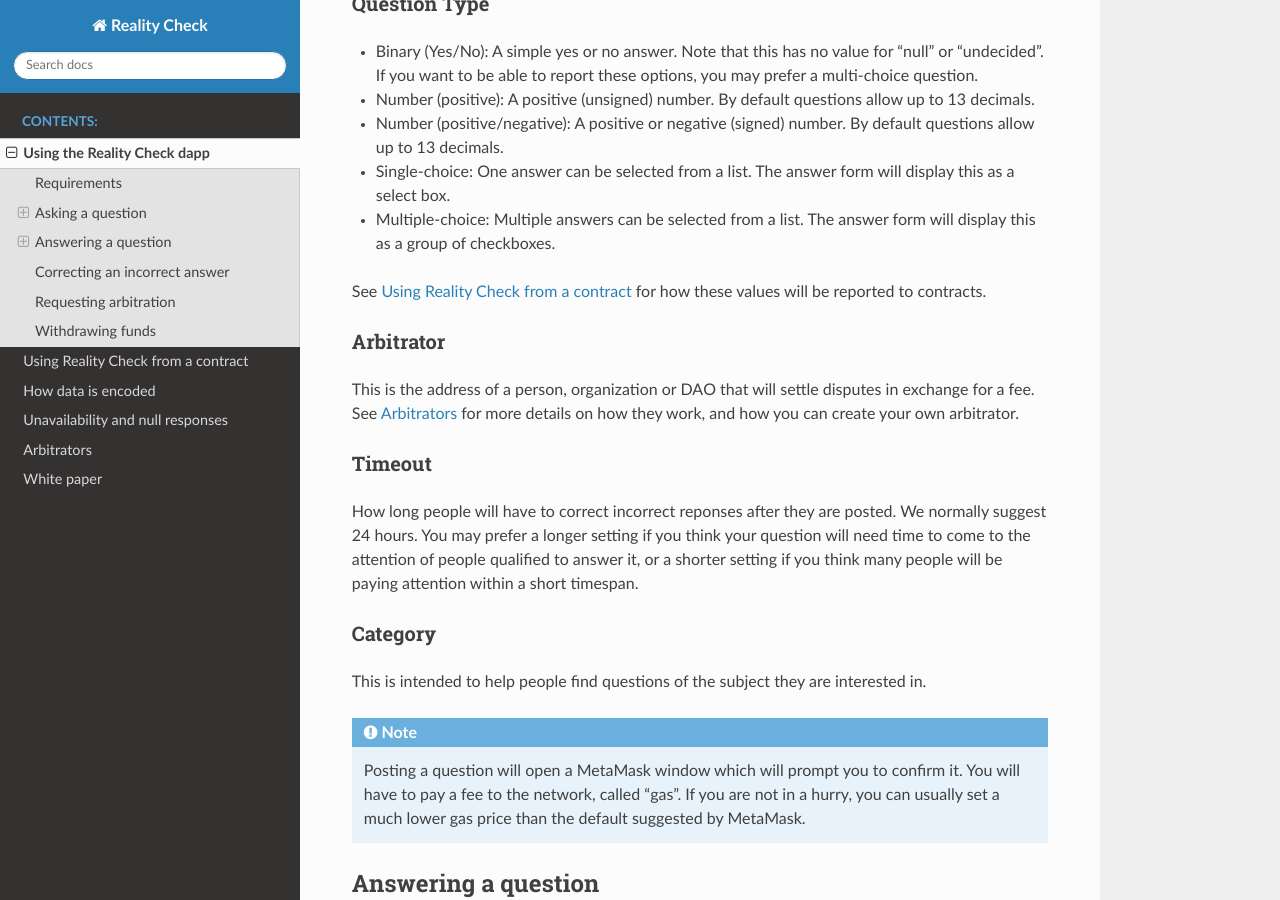
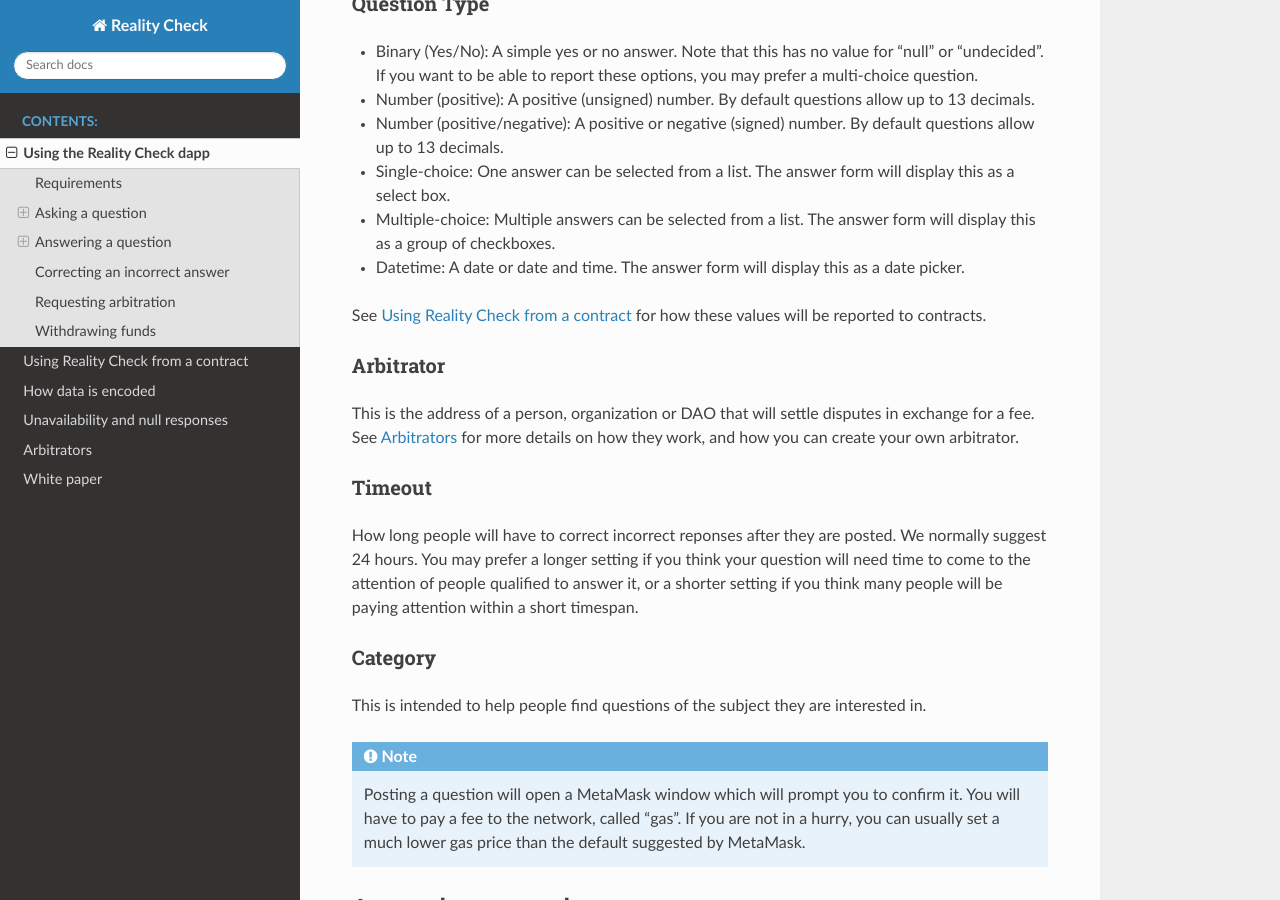
Before and after one commit to RealityETH/reality-eth-monorepo, a Sphinx documentation site: the page built from packages/dapp/docs/dapp.rst, in a window 1280 px wide and 900 px high, scrolled down 788 px. Built offline with Sphinx 7.4.7 and the Read the Docs theme 2.0.0, drawn with Linux system fonts in a browser that asks for light colours.

Commit message:
mention datetime answer type

```diff
--- a/packages/dapp/docs/dapp.rst
+++ b/packages/dapp/docs/dapp.rst
@@ -32,6 +32,7 @@ Question Type
 * Number (positive/negative): A positive or negative (signed) number. By default questions allow up to 13 decimals.
 * Single-choice: One answer can be selected from a list. The answer form will display this as a select box.
 * Multiple-choice: Multiple answers can be selected from a list. The answer form will display this as a group of checkboxes.
+* Datetime: A date or date and time. The answer form will display this as a date picker.
 
 See :doc:`contracts` for how these values will be reported to contracts.
 
```
